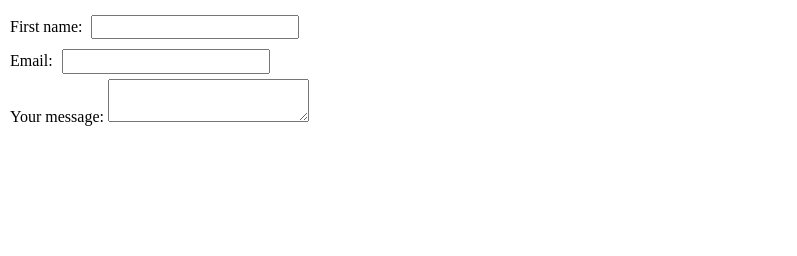
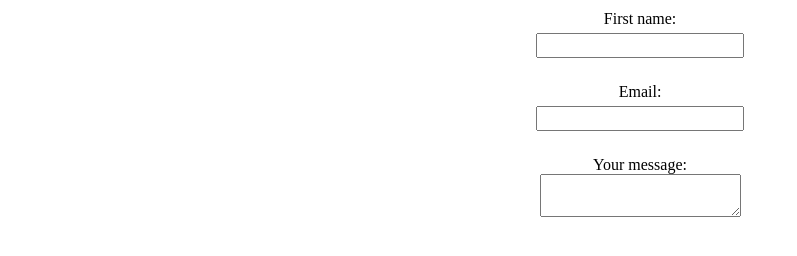
Before and after one commit to jbrackin1/HTML-Forms, a plain HTML site: page index.html in a window 1280 px wide. Shown: the whole page, without its empty margins (0-797 px from the left). Drawn offline with nearby package versions, Linux system fonts and the light colour scheme.

Commit message:
final commit

```diff
--- a/style.css
+++ b/style.css
@@ -1,9 +1,10 @@
-main {
+form {
   padding: 10px;
   display: flex;
   flex-direction: column;
-  align-items: flex-start;
+  align-items: center;
   justify-content: center;
+  /* justify-content: flex-start | flex-end | center | space-between | space-around | space-evenly | start | end | left | right ... + safe | unsafe;  */
 }
 
 input {
```
